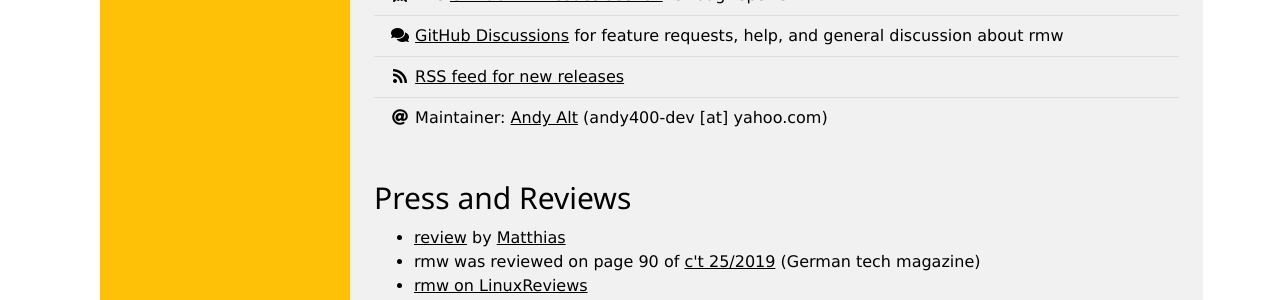
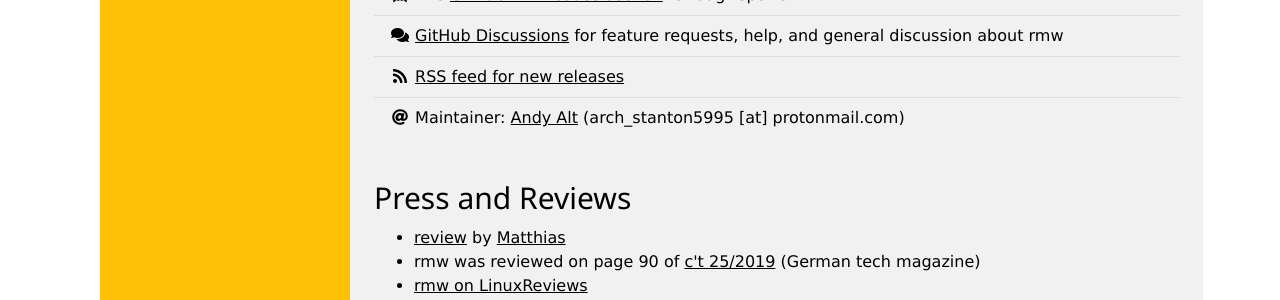
Before and after one commit to theimpossibleastronaut/rmw-website, a Jekyll site: the page built from index.md, in a window 1280 px wide and 1339 px high. Shown: the part 801-1101 px from the top of the window. Built offline with Jekyll 4.4.1, drawn with Linux system fonts in a browser that asks for light colours.

Commit message:
update email address

```diff
--- a/_config.yml
+++ b/_config.yml
@@ -14,7 +14,7 @@
 # You can create any custom variable you would like, and they will be accessible
 # in the templates via {{ site.myvariable }}.
 title: rmw (Remove to Waste)
-email: andy400-dev@yahoo.com
+email: arch_stanton5995@protonmail.com
 description: >- # this means to ignore newlines until "baseurl:"
   safe-remove utility for the command line
 baseurl: "" # the subpath of your site, e.g. /blog
--- a/index.md
+++ b/index.md
@@ -44,7 +44,7 @@ layout: default
   <li><span class="fas fa-bug fa-fw"></span>&nbsp;The <a href="https://github.com/theimpossibleastronaut/rmw/issues">GitHub rmw issues section</a> for bug reports</li>
   <li><span class="fas fa-comments fa-fw"></span>&nbsp;<a href="https://github.com/theimpossibleastronaut/rmw/discussions">GitHub Discussions</a> for feature requests, help, and general discussion about rmw</li>
   <li><span class="fas fa-rss fa-fw"></span>&nbsp;<a href="https://github.com/theimpossibleastronaut/rmw/releases.atom">RSS feed for new releases</a></li>
-  <li><span class="fas fa-at fa-fw"></span>&nbsp;Maintainer: <a href="https://github.com/andy5995/">Andy Alt</a> (andy400-dev [at] yahoo.com)</li>
+  <li><span class="fas fa-at fa-fw"></span>&nbsp;Maintainer: <a href="https://github.com/andy5995/">Andy Alt</a> (arch_stanton5995 [at] protonmail.com)</li>
 </ul>
 
 <h2>Press and Reviews</h2>
```
